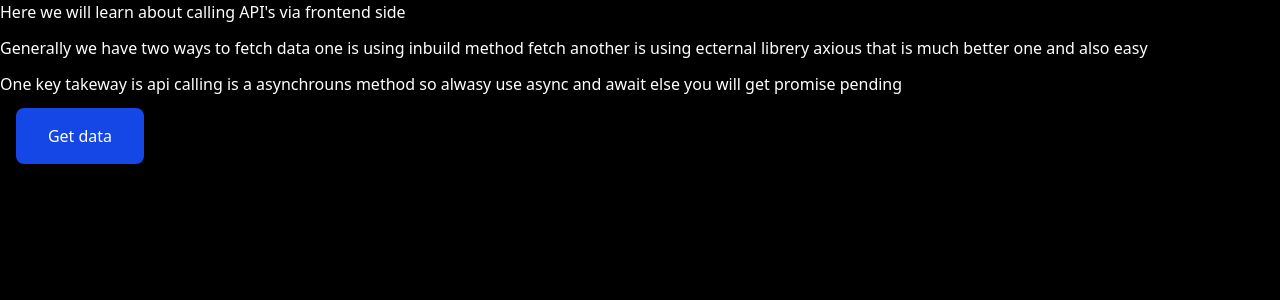
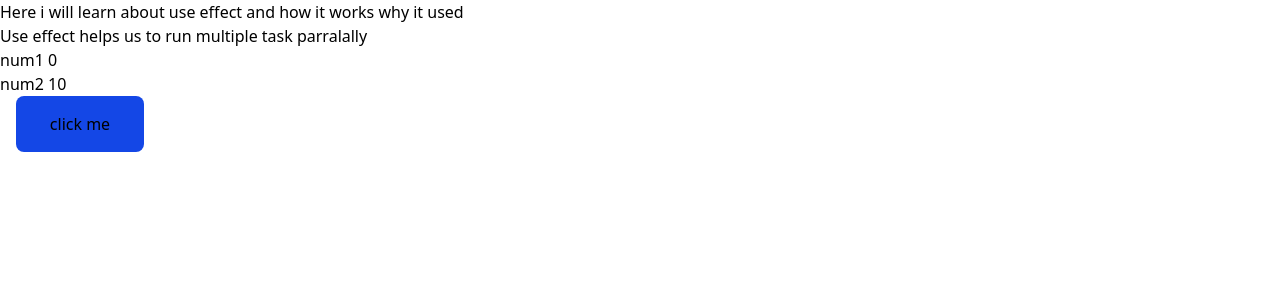
Before and after one commit to arpan7sarkar/React_Journey, a React (Vite) app in the folder 0_start/: page / in a window 1280 px wide. Shown: the top 300 px of the page. Built offline with nearby package versions, Linux system fonts and the light colour scheme.

Commit message:
started learning about useeffect and now i haven't provided any dependencies into useeffect so it will not run except the first time

```diff
--- a/0_start/src/App.jsx
+++ b/0_start/src/App.jsx
@@ -3,11 +3,12 @@ import Counter from "./components/Counter";
 import Pobj from "./components/Pobj";
 import Form from "./components/Form";
 import ApiCalling from "./components/ApiCalling";
+import UseEffect from "./components/UseEffect";
 const App = () => {
 
   return (
     <div>
-     <ApiCalling/>
+     <UseEffect/>
     </div>
   );
 };
--- /dev/null
+++ b/0_start/src/components/UseEffect.jsx
@@ -0,0 +1,28 @@
+import { useEffect, useState } from "react";
+
+const UseEffect = () => {
+
+    const [num1, setNum1] = useState(0);
+    const [num2, setNum2] = useState(10);
+    const num1Change = () => {
+        setNum1(num1 + 1);
+    }
+    const num2Change = () => {
+        setNum2(num2 + 10);
+    }
+
+    useEffect(() => {
+        console.log("Use effect is runing")
+    }, []);//here we have proived array as dependecy so the things that are gonna get written inside the array only for thsoe use effect will run
+  return (
+    <div>
+      <p>Here i will learn about use effect and how it works why it used</p>
+      <p>Use effect helps us to run multiple task parralally</p>
+        <div>num1 {num1}</div>
+        <div>num2 {num2}</div>
+      <button  className="mx-4  p-4 bg-blue-700 rounded-lg w-1/10" onMouseEnter={num1Change} onMouseLeave={num2Change}>click me</button>
+    </div>
+  )
+}
+
+export default UseEffect
```
